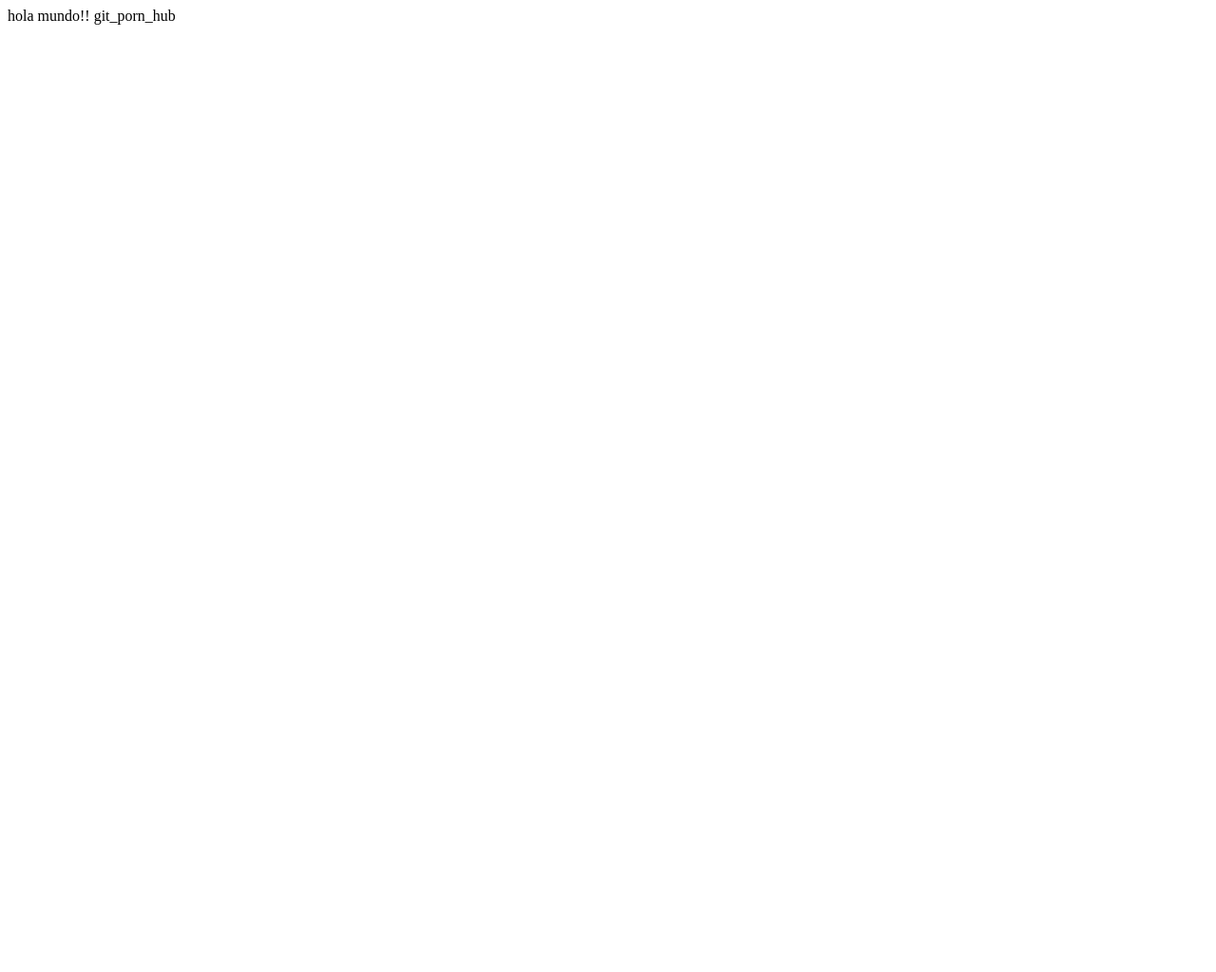
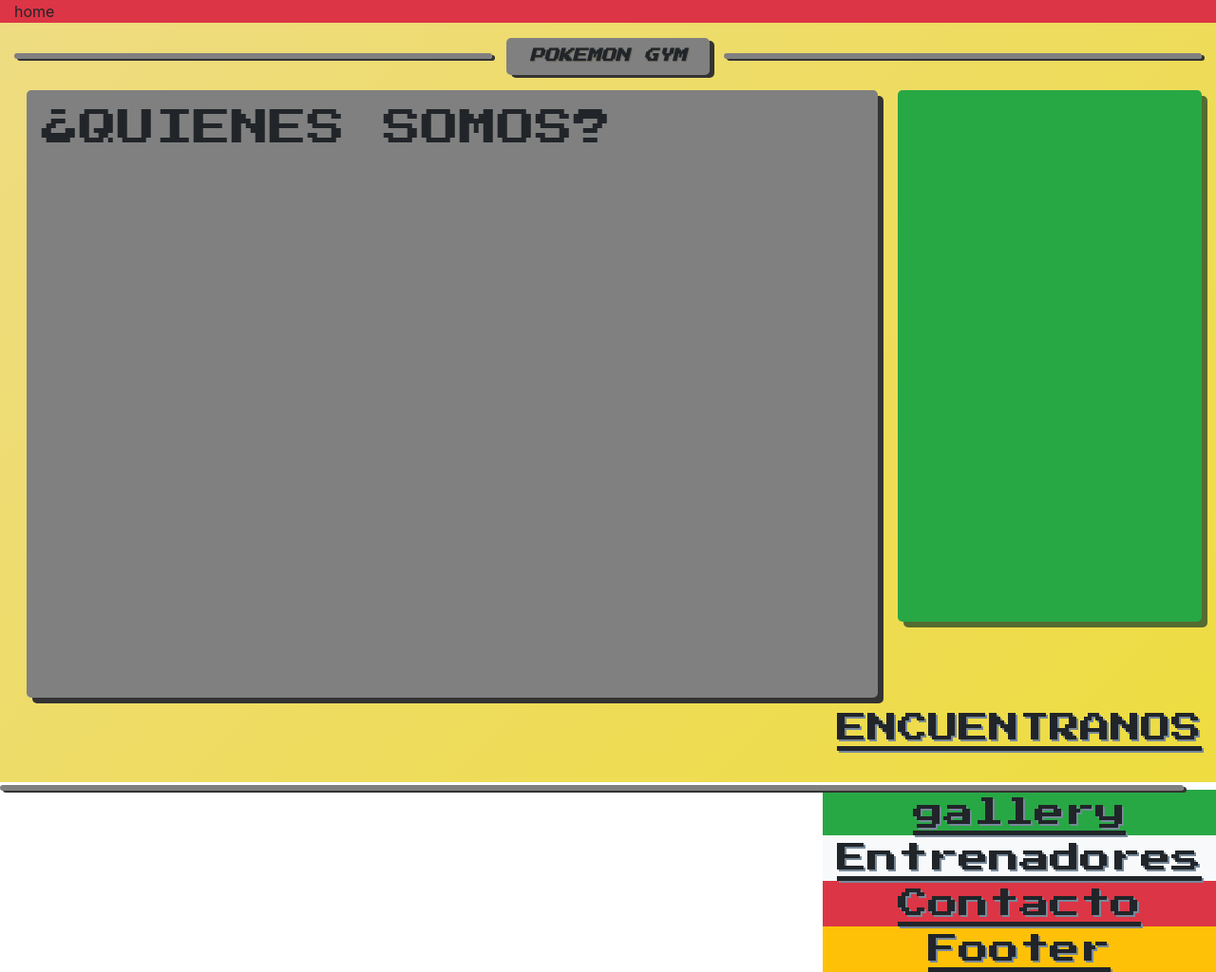
Before and after one commit to alejandro-torres/practica_gimnasio, a plain HTML site: page index.html in a window 1280 px wide. Shown: the whole page at 95% size. Before the commit the page ends 800 px from the top, so only its background shows below. Drawn offline with nearby package versions, Linux system fonts and the light colour scheme.

Commit message:
Primer layout basico, aunque no creo que entendáis mucho...

```diff
--- a/index.html
+++ b/index.html
@@ -1,13 +1,97 @@
 <!DOCTYPE html>
-<html>
+<html lang="en">
 <head>
-	<meta charset="utf-8">
-	<meta http-equiv="X-UA-Compatible" content="IE=edge">
-	<title></title>
-	<link rel="stylesheet" href="">
+    <meta charset="UTF-8">
+    <meta name="viewport" content="width=device-width, initial-scale=1.0">
+    <meta http-equiv="X-UA-Compatible" content="ie=edge">
+    <style>
+        @import url('https://fonts.googleapis.com/css?family=Press+Start+2P&display=swap');
+        </style>
+    <title>Pokemon Gym @GURU</title>
+    <link rel="stylesheet" href="https://stackpath.bootstrapcdn.com/bootstrap/4.3.1/css/bootstrap.min.css" integrity="sha384-ggOyR0iXCbMQv3Xipma34MD+dH/1fQ784/j6cY/iJTQUOhcWr7x9JvoRxT2MZw1T" crossorigin="anonymous">
+    <link rel="stylesheet" href="style.css">
 </head>
 <body>
-	hola mundo!!
-	git_porn_hub
+    <!--INICIO FIXED NAV BAR-->
+    <!--FINAL FIXED NAV BAR-->
+    <!--INICIO PAGINA HOME-->
+    <section class="container-fluid bg-danger modulo" id="home" >
+        <div  >home
+
+        </div>
+    </section>
+    <!--FINAL PAGINA HOME-->
+    <!--INICIO PAGINA ABOUT-->
+    <section class="container-fluid bg-dark modulo p-8" id="about" >
+
+        <div class="row">
+            <div class="column col-xl-5">
+                <div class="column col-xl-2"></div>
+
+                <div class="column col-xl-12 float-right">
+                    <div class="row"></div>
+                    <div class="row"><hr class="container"></div>
+                    <div class="row"></div>
+                </div>
+
+                <div class="column col-xl-2"></div>
+
+            </div>
+            <div class="column col-xl-2 text-center p-2" id="logo_about">POKEMON GYM </div>
+            <div class="column col-xl-5">
+                <div class="column col-xl-1"></div>
+
+                <div class="column col-xl-12">
+                    <div class="row"></div>
+                    <div class="row"><hr class="container"></div>
+                    <div class="row"></div>
+                </div>
+
+                <div class="column col-xl-1"></div>
+
+            </div>
+            <div class="container-fluid mb-1">
+                <div class="column" id="about_body">
+                    <h1 class="float-left ml-3 mt-3 text-uppercase"> ¿Quienes somos?</h1>
+                </div>
+                <div class="column bg-success ml-3" id="mapa_about"></div>
+                <div class="column"><a class="text-reset" target="blank" href="http://maps.google.com" id="encuentranos_texto">ENCUENTRANOS</div>
+
+            </div>
+            <hr style="width: 96.9vw" class="mt-4">
+
+    </section>
+    <!--FINAL PAGINA ABOUT-->
+    <!--INICIO PAGINA GALLERY-->
+    <section class="container-fluid bg-success modulo" id="gallery" >
+        <div  >gallery
+
+        </div>
+    </section>
+    <!--FINAL PAGINA GALLERY-->
+    <!--INICIO PAGINA TEAM-->
+    <section class="container-fluid bg-light modulo" id="team" >
+        <div  >Entrenadores
+
+        </div>
+    </section>
+    <!--FINAL PAGINA TEAM-->
+    <!--INICIO PAGINA CONTACTO-->
+    <section class="container-fluid bg-danger modulo" id="contacto" >
+        <div  >Contacto
+
+        </div>
+    </section>
+    <!--FINAL PAGINA CONTACTO-->
+    <!--INICIO FOOTER-->
+    <section class="container-fluid bg-warning modulo" id="footer" >
+        <div  >Footer
+
+        </div>
+    </section>
+
+    <!--INICIO FOOTER-->
+
+
 </body>
 </html>
--- /dev/null
+++ b/style.css
@@ -0,0 +1,58 @@
+.modulo {
+
+}
+#about {
+    padding-top: 2vh;
+    background-image: linear-gradient(-45deg, #eedc40 , #eedc82);
+    height: 100vh;
+}
+
+hr {
+    border: 3px solid grey;
+    border-radius: 10px;
+    box-shadow: 3px 2px #333333;
+}
+
+#logo_about {
+    border-radius: 5px;
+    font-size: 15px;
+    background-color: grey;
+    font-weight: 900;
+    font-family: "Press Start 2P";
+    font-style: italic;
+    box-shadow: 5px 3px #333333;
+    text-shadow: 1px 1px #706c61;
+}
+#about_body {
+    margin-top: 2vh;
+    float: left;
+    width: 70vw;
+    height: 80vh;
+    margin-left: 1vw;
+    background-color: grey;
+    box-shadow: 6px 6px #333333;
+    border-radius: 5px;
+    font-family: "Press Start 2p";
+}
+#mapa_about {
+    margin-top: 2vh;
+    float: right;
+    width: 25vw;
+    height: 70vh;
+    border-radius: 5px;
+    box-shadow: 6px 6px darkolivegreen;
+    margin-bottom: 2vh;
+}
+
+#encuentranos_texto {
+    font-family: "Press Start 2p";
+    font-size: xx-large;
+    text-decoration: 5px underline;
+    text-decoration-line: underline;
+    text-shadow: 2px 2px lightslategray;
+    text-align: center;
+    float: right;
+    font-display: underline;
+
+    padding-top: 1vh;
+}
```
